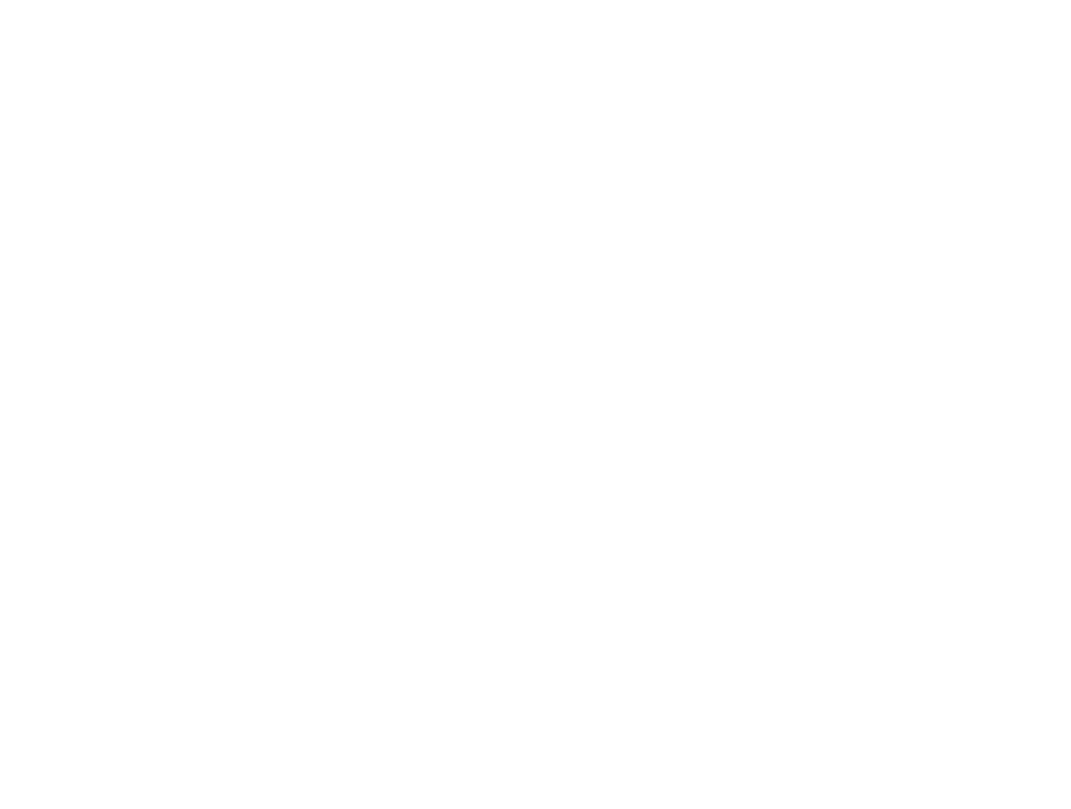
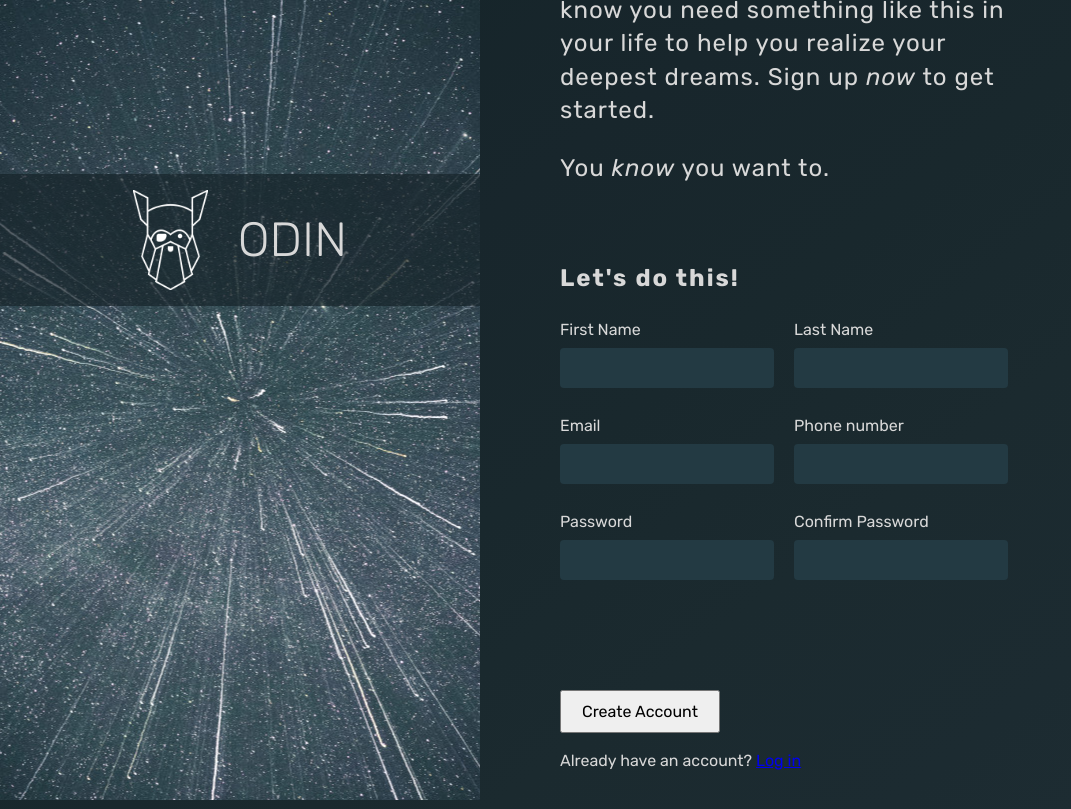
Before and after one commit to veotaar/odin-sign-up, a plain HTML site: page index.html in a window 1280 px wide. Shown: the whole page, without its empty margins (0-1071 px from the left). Drawn offline with Linux system fonts and the light colour scheme.

Commit message:
Add initial markup and layout

```diff
--- a/index.html
+++ b/index.html
@@ -4,8 +4,79 @@
     <meta charset="UTF-8" />
     <meta http-equiv="X-UA-Compatible" content="IE=edge" />
     <meta name="viewport" content="width=device-width, initial-scale=1.0" />
+    <link rel="preconnect" href="https://fonts.googleapis.com" />
+    <link rel="preconnect" href="https://fonts.gstatic.com" crossorigin />
+    <link
+      href="https://fonts.googleapis.com/css2?family=Rubik:ital,wght@0,300;0,400;0,700;1,400&display=swap"
+      rel="stylesheet"
+    />
     <link rel="stylesheet" href="style.css" />
     <title>Odin Sign-Up</title>
   </head>
-  <body></body>
+  <body>
+    <div class="container">
+      <div class="picture">
+        <div class="logo-box">
+          <img src="img/odin.png" alt="odin" class="logo" />
+          <span class="logo-text">ODIN</span>
+        </div>
+      </div>
+
+      <main class="main">
+        <section class="cta debug">
+          <p class="cta-text">
+            This is not a real online service! You know you need something like
+            this in your life to help you realize your deepest dreams. Sign up
+            <em>now</em> to get started.
+          </p>
+          <p class="cta-text">You <em>know</em> you want to.</p>
+        </section>
+
+        <section class="sign-up debug">
+          <form action="/" method="post" class="form">
+            <h2 class="form-title">Let's do this!</h2>
+
+            <section class="input-field">
+              <div>
+                <label for="first-name">First Name</label>
+                <input type="text" id="first-name" name="first-name" />
+              </div>
+              <div>
+                <label for="last-name">Last Name</label>
+                <input type="text" id="last-name" name="last-name" />
+              </div>
+              <div>
+                <label for="email">Email</label>
+                <input type="email" name="email" id="email" required />
+                <span></span>
+              </div>
+              <div>
+                <label for="phone">Phone number</label>
+                <input type="phone" name="phone" id="phone" />
+              </div>
+              <div>
+                <label for="password">Password</label>
+                <input type="password" name="password" id="password" />
+                <span></span>
+              </div>
+              <div>
+                <label for="confirm-password">Confirm Password</label>
+                <input
+                  type="password"
+                  name="confirm-password"
+                  id="confirm-password"
+                />
+                <span></span>
+              </div>
+            </section>
+
+            <button type="submit" class="btn">Create Account</button>
+            <p class="log-in-text">Already have an account? <a href="#">Log in</a></p>
+          </form>
+        </section>
+      </main>
+
+      <!-- Photo by <a href="https://unsplash.com/@mischievous_penguins?utm_source=unsplash&utm_medium=referral&utm_content=creditCopyText">Casey Horner</a> on <a href="https://unsplash.com/s/photos/space?utm_source=unsplash&utm_medium=referral&utm_content=creditCopyText">Unsplash</a> -->
+    </div>
+  </body>
 </html>
--- a/style.css
+++ b/style.css
@@ -0,0 +1,165 @@
+:root {
+  --padding-main: 4rem 8rem;
+  --gradient-background: linear-gradient(
+    142deg,
+    #152328 0%,
+    #16252a 16%,
+    #18262c 33%,
+    #19282d 50%,
+    #1b2a2f 66%,
+    #1c2b31 83%,
+    #1e2d33 100%
+  );
+  --text-color-body: #d8d8d8;
+}
+
+* {
+  padding: 0;
+  margin: 0;
+  box-sizing: border-box;
+}
+
+html {
+  /* font-size: 10px; */
+  /* 10px / 16px = 0.625 = 62.5% */
+  /* Percentage of user's browser font-size setting */
+  font-size: 62.5%;
+}
+
+body {
+  font-size: 1.6rem;
+  font-family: "Rubik", sans-serif;
+  line-height: 1;
+  font-weight: 400;
+  color: var(--text-color-body);
+  background-image: var(--gradient-background);
+}
+
+.debug {
+  /* outline: 1px solid red; */
+}
+
+.container {
+  display: grid;
+  grid-template-columns: 3fr 5fr;
+}
+
+.logo {
+  height: 10rem;
+}
+
+.logo-text {
+  font-size: 4.8rem;
+  font-weight: 300;
+}
+
+.picture {
+  background: url(./img/space-sm.jpg);
+  background-position: center;
+  height: 100vh;
+  display: flex;
+  align-items: center;
+  justify-content: center;
+}
+
+.logo-box {
+  background-color: rgba(21, 35, 40, 0.678);
+  padding: 1.6rem;
+  display: flex;
+  justify-content: center;
+  align-items: center;
+  gap: 3rem;
+  width: 100%;
+  margin-bottom: 40vh;
+}
+
+/* box-shadow: 0 -2px 10px rgba(0, 0, 0, 1); */
+label {
+  display: block;
+}
+
+.main {
+  display: flex;
+  flex-direction: column;
+  justify-content: center;
+}
+
+.cta {
+  padding: var(--padding-main);
+  font-size: 2.4rem;
+  line-height: 1.4;
+  letter-spacing: 0.1rem;
+  margin-top: -10vh;
+  margin-right: 15vw;
+}
+
+.cta > p:not(:last-child) {
+  margin-bottom: 2.4rem;
+}
+
+/* Form  */
+
+button, input, select, textarea {
+  font-family: inherit;
+  font-size: 100%;
+}
+
+input, textarea, select, button {
+  padding: 0;
+  margin: 0;
+  box-sizing: border-box;
+}
+
+
+.sign-up {
+
+}
+
+.form {
+  padding: var(--padding-main);
+}
+
+.form-title {
+  margin-bottom: 3.2rem;
+  letter-spacing: 0.2rem;
+}
+
+.input-field {
+  display: grid;
+  grid-template-columns: 1fr 1fr;
+  gap: 2rem;
+  margin-right: 15vw;
+}
+
+.input-field > * {
+  margin-bottom: 1rem;
+}
+
+label {
+  margin-bottom: 1rem;
+}
+
+input {
+  padding: 2rem;
+  width: 100%;
+  height: 3rem;
+  background-color: #233a43;
+  border: none;
+  font-size: 2rem;
+  color: var(--text-color-body);
+  border-radius: 0.4rem;
+}
+
+input:active {
+  border-color: aqua;
+}
+
+.btn {
+  margin-top: 10rem;
+  padding: 1rem 2rem;
+  cursor: pointer;
+}
+
+.log-in-text {
+  margin-top: 2rem;
+}
```
Also changed, not shown: img/odin.png (added), img/space-sm.jpg (added).
